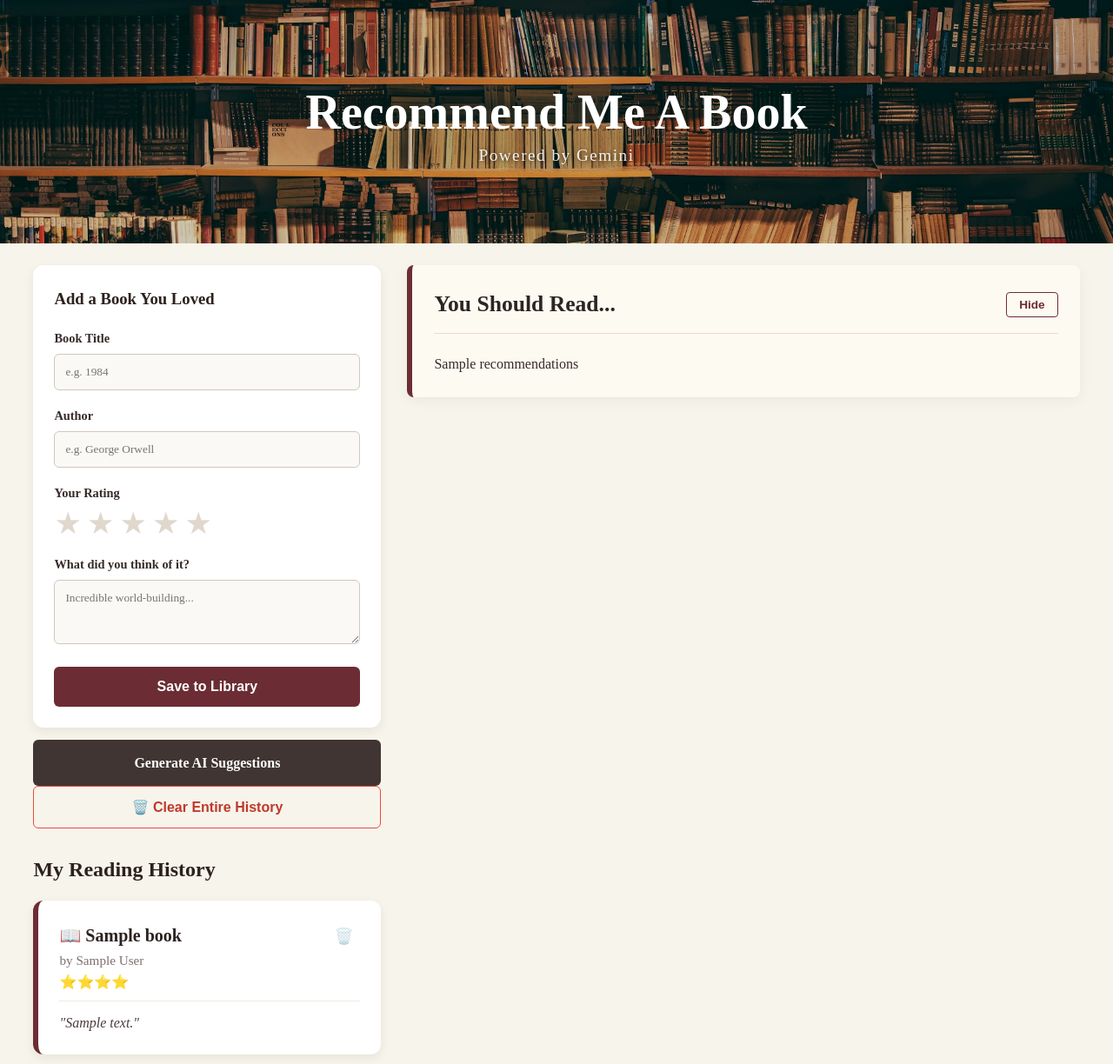
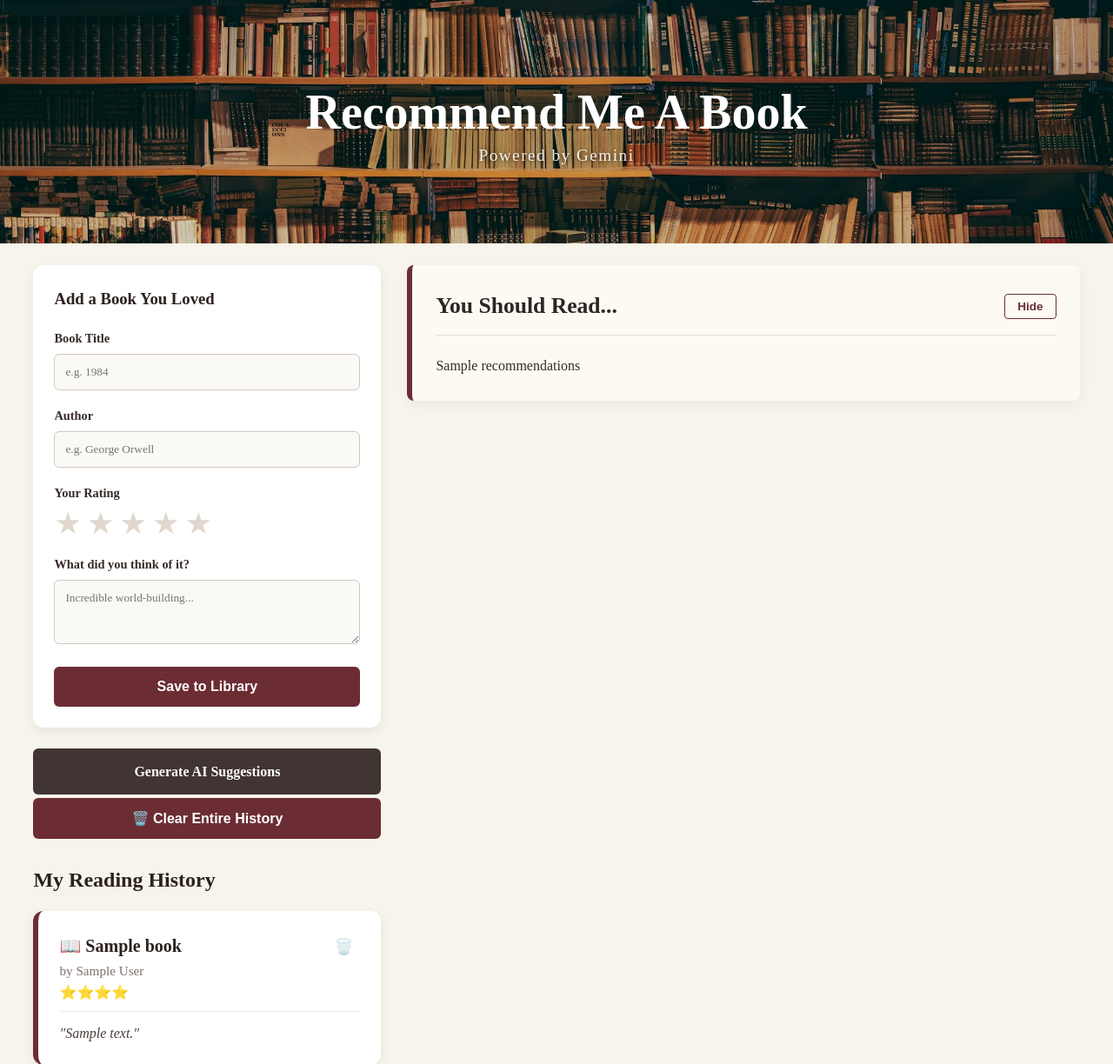
Before and after one commit to 24092bhs/book-recommendation-website, a Flask app: template templates/index.html in a window 1280 px wide. Shown: the top 1224 px of the page at 87% size. Run offline with Flask 3, Linux system fonts and the light colour scheme; the template is opened without the code that fills it: most values are stand-ins (such as "Sample title", 1, 10 or a date in 2020); some libraries are stand-ins or nearby versions; some web fonts are replaced.

Commit message:
added loading screen and fixed colours and white space

```diff
--- a/static/style.css
+++ b/static/style.css
@@ -153,7 +153,7 @@ input[type="text"]:focus, textarea:focus {
 .btn-secondary {
     background-color: rgb(64, 53, 50);
     color: white;
-    margin-top: -10px;
+    margin-top: 15px;
 }
 
 .btn-secondary:hover {
@@ -168,7 +168,7 @@ input[type="text"]:focus, textarea:focus {
 .recommendations-container {
     background: rgb(253, 250, 242);
     border-left: 6px solid #6B2D33;
-    padding: 25px;
+    padding: 27px;
     border-radius: 8px;
     margin-bottom: 30px;
     box-shadow: 0 4px 15px rgba(0, 0, 0, 0.05);
@@ -315,14 +315,14 @@ input[type="text"]:focus, textarea:focus {
 
 /* Danger Button for Clearing History */
 .btn-danger {
-    background-color: transparent;
-    color: #c0392b;
-    border: 1px solid #e74c3c;
+    background-color: #6B2D33;
+    color: #ffffff;
+    margin-top: 4px;
 }
 
 .btn-danger:hover {
-    background-color: #fff0f0;
-    color: #962d22;
+    background-color: #542328;
+    color: #ffffff;
 }
 
 .delete-icon-btn {
--- a/templates/index.html
+++ b/templates/index.html
@@ -15,7 +15,7 @@
     </section>
 
     <div class="page-container">
-        <!-- Book Form -->
+        <!-- Book Form Sidebar -->
         <aside class="sidebar">
             <div class="card form-container">
                 <h3>Add a Book You Loved</h3>
@@ -52,16 +52,17 @@
                 </form>
             </div>
 
-            <a href="/recommend" class="btn btn-secondary">Generate AI Suggestions</a>
+            <!-- AI Recommendation Link with ID for Loading Screen -->
+            <a href="/recommend" id="generate-rec-btn" class="btn btn-secondary">Generate AI Suggestions</a>
 
-            <!-- Checks if the user has stored books, if yes, sets up the delete history button -->
+            <!-- Clear history button -->
             {% if books %}
             <form action="/clear" method="POST" class="confirm-required" data-message="Are you sure you want to completely clear your history? This will delete all your entries permanently.">
                 <button type="submit" class="btn btn-danger">🗑️ Clear Entire History</button>
             </form>
             {% endif %}
 
-        <!-- Reading History Section -->
+            <!-- Reading History Section -->
             <div class="history-section">
                 <h2>My Reading History</h2>
                 <div id="book-list">
@@ -89,11 +90,10 @@
             </div>
         </aside>
 
-        <!-- Checks if the user has generated recommendations and sets up the wireframe for CSS :P -->
+        <!-- Main Content Area for Recommendations -->
         <main class="main-content">
-
             {% if recommendations %}
-           <div class="recommendations-container">
+            <div class="recommendations-container">
                 <div class="ai-title-row">
                     <h2>You Should Read...</h2>
                     <button id="close-rec-btn" onclick="toggleRecommendations()">Hide</button>
@@ -107,7 +107,7 @@
         </main>
     </div>
 
-    <!-- Deleting popup thing -->
+    <!-- Confirmation Modal -->
     <div id="confirm-modal" class="modal-overlay">
         <div class="modal-card">
             <h3>⚠️ Hold On</h3>
@@ -118,6 +118,15 @@
             </div>
         </div>
     </div>
+
+    <!-- Loading Overlay -->
+    <div id="loading-overlay" class="loading-overlay">
+        <div class="spinner"></div>
+        <p>Curating your recommendations...</p>
+    </div>
+
+    <!-- Toast Pop-up Notification -->
+    <div id="toast" class="toast"></div>
 
     <script>
     document.addEventListener('DOMContentLoaded', () => {
@@ -224,6 +233,16 @@
                 }
             }
         });
+
+        // 4. Show loading overlay when clicking "Generate AI Suggestions"
+        const generateBtn = document.getElementById('generate-rec-btn');
+        const loadingOverlay = document.getElementById('loading-overlay');
+
+        if (generateBtn && loadingOverlay) {
+            generateBtn.addEventListener('click', () => {
+                loadingOverlay.classList.add('active');
+            });
+        }
     });
 
     // Helper function to trigger pop-up notification
@@ -253,10 +272,7 @@
             btn.textContent = "Show";
         }
     }
-</script>
-
-<!-- Toast Pop-up Notification -->
-<div id="toast" class="toast"></div>
+    </script>
 
 </body>
 </html>
```
Also changed, not shown: other parts of static/style.css (+48 -0 lines), books.db.
